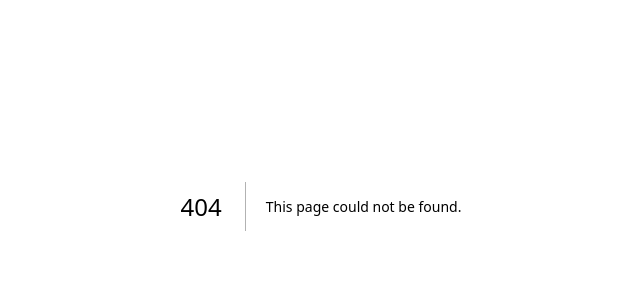
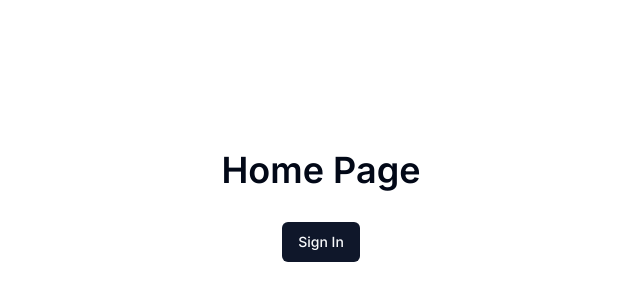
Before and after one commit to abdihashii/direct-messaging-app, a Next.js app in the folder client/: page / in a window 1280 px wide. Before the commit this address had no page. Shown: the part 194-494 px from the top of the page, without its empty margins (319-959 px from the left). Built offline with nearby package versions, Linux system fonts and the light colour scheme.

Commit message:
Adds homepage

```diff
--- /dev/null
+++ b/client/app/page.tsx
@@ -0,0 +1,14 @@
+import { Button } from '@/components/ui/button';
+import Link from 'next/link';
+
+export default function Home() {
+  return (
+    <main className="flex flex-col h-screen justify-center items-center gap-8">
+      <h1 className="font-semibold text-4xl">Home Page</h1>
+
+      <Link href="/auth/sign-in">
+        <Button>Sign In</Button>
+      </Link>
+    </main>
+  );
+}
```
